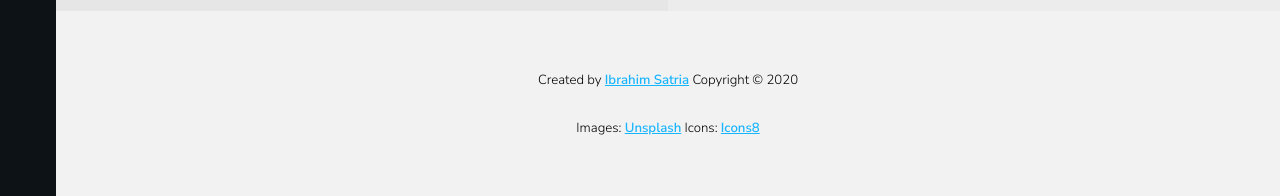
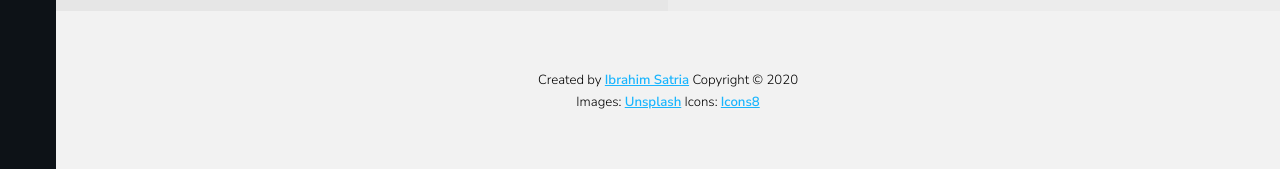
Before and after one commit to ShipDyDed/SnapHot, a plain HTML site: page gallery.html in a window 1280 px wide. Shown: the part 5211-5407 px from the top of the page. After the commit the page ends 5380 px from the top, so only its background shows below. Drawn offline with Linux system fonts and the light colour scheme.

Commit message:
added br to the footer section

```diff
--- a/gallery.html
+++ b/gallery.html
@@ -243,9 +243,7 @@
 					<!-- Footer -->
 						<footer id="footer">
 							<div class="copyright">
-								Created by <a href="https://ibrahimsatria.xyz/"><strong>Ibrahim Satria</strong></a> Copyright © 2020
-							</div>
-							<div class="copyright">
+								Created by <a href="https://ibrahimsatria.xyz/"><strong>Ibrahim Satria</strong></a> Copyright © 2020 <br>
 								Images: <a href="https://unsplash.com/"><strong>Unsplash</strong></a>  Icons: <a href="https://icons8.com/"><strong>Icons8</strong></a>
 							</div>
 						</footer>
```
Also changed, not shown: index.html (+1 -3 lines).
